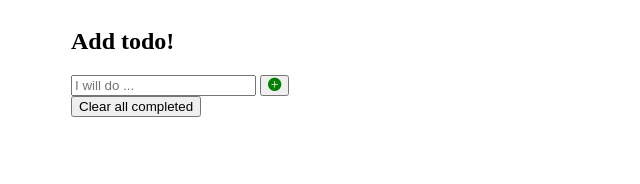
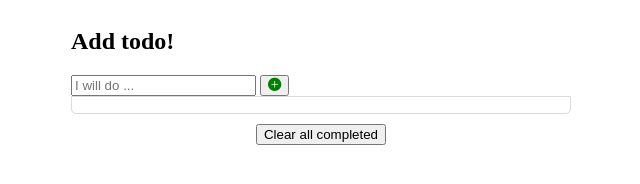
Before and after one commit to husush23/todo-list, a website built with webpack: page src/template.html in a window 1280 px wide. Shown: the whole page, without its empty margins (319-959 px from the left). Built offline with nearby package versions, Linux system fonts and the light colour scheme; files whose address does not match are found by name.

Commit message:
error fixed

```diff
--- a/src/template.html
+++ b/src/template.html
@@ -31,7 +31,7 @@
           </form>
         </div>
       </header>
-      <div id="todos-list todo</div>
+      <div id="todos-list"></div>
       <center>
         <button class="clear">Clear all completed</button>
       </center>
```
